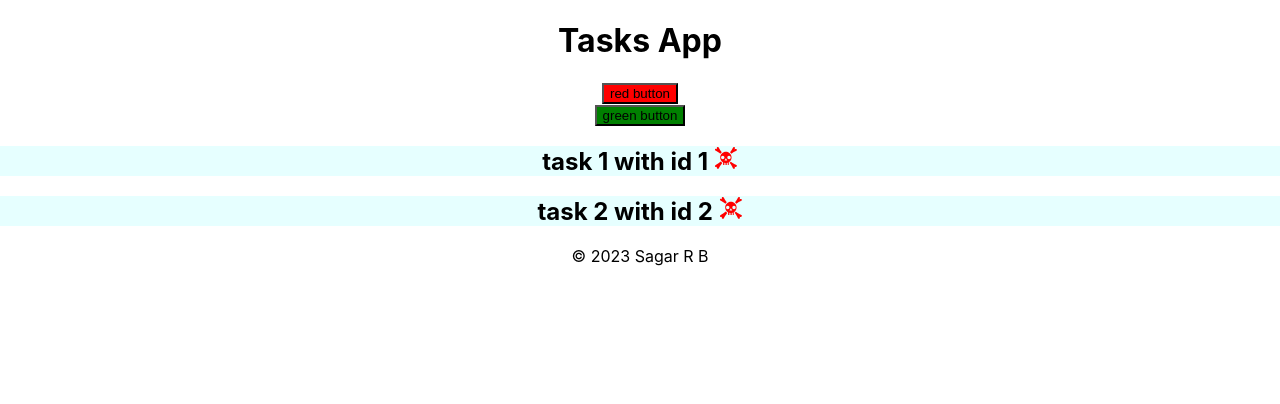
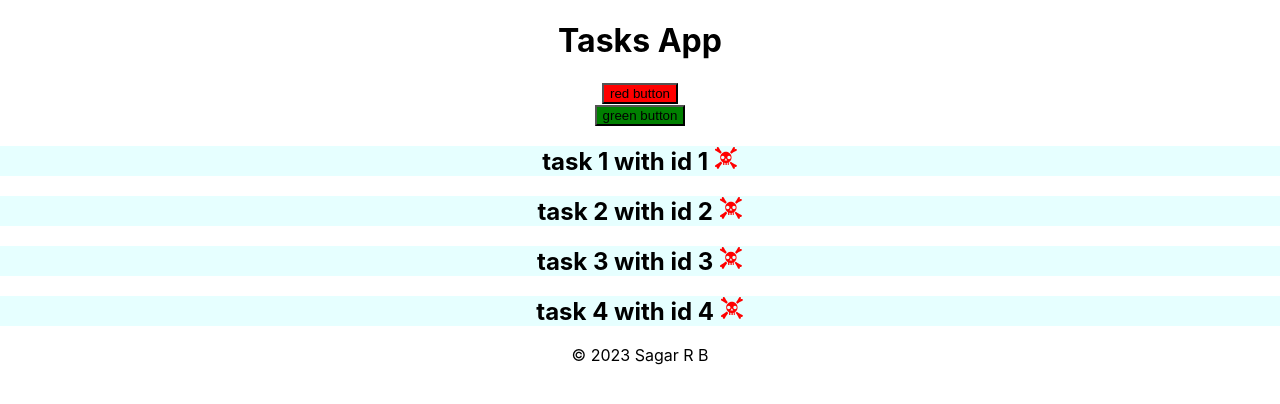
Before and after one commit to sagarrb1805/task-app, a React (Create React App) app: page / in a window 1280 px wide. Shown: the top 404 px of the page. Built offline with nearby package versions, Linux system fonts and the light colour scheme.

Commit message:
added some more data.

```diff
--- a/src/App.js
+++ b/src/App.js
@@ -15,6 +15,13 @@ function App() {
       id:2,
       text:"task 2 with id 2"
     },
+    {
+      id:3,
+      text:"task 3 with id 3"
+    },{
+      id:4,
+      text:"task 4 with id 4"
+    }
   ])
   const redClick = ()=>{
     console.log("REd button clicked")
```
